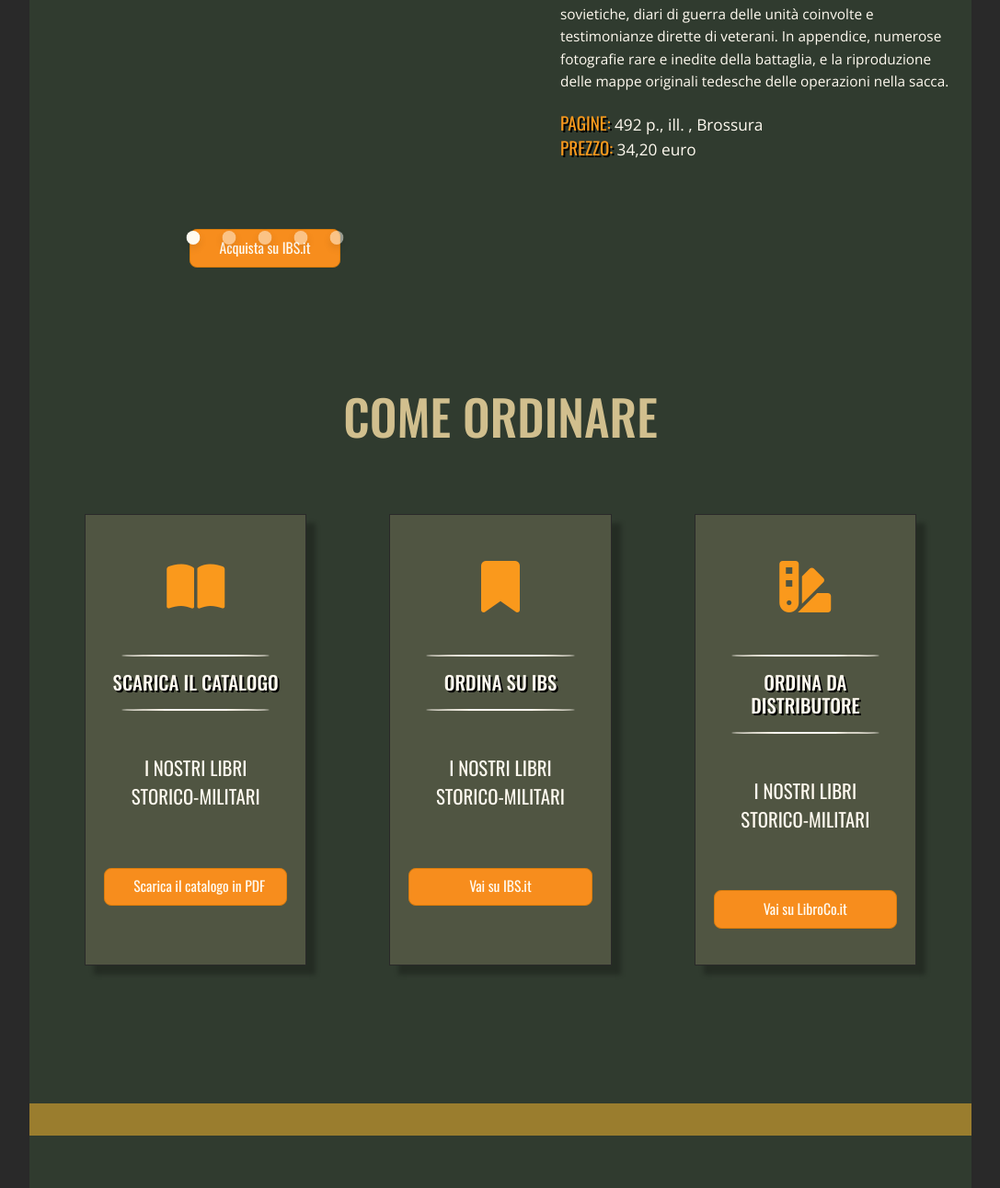
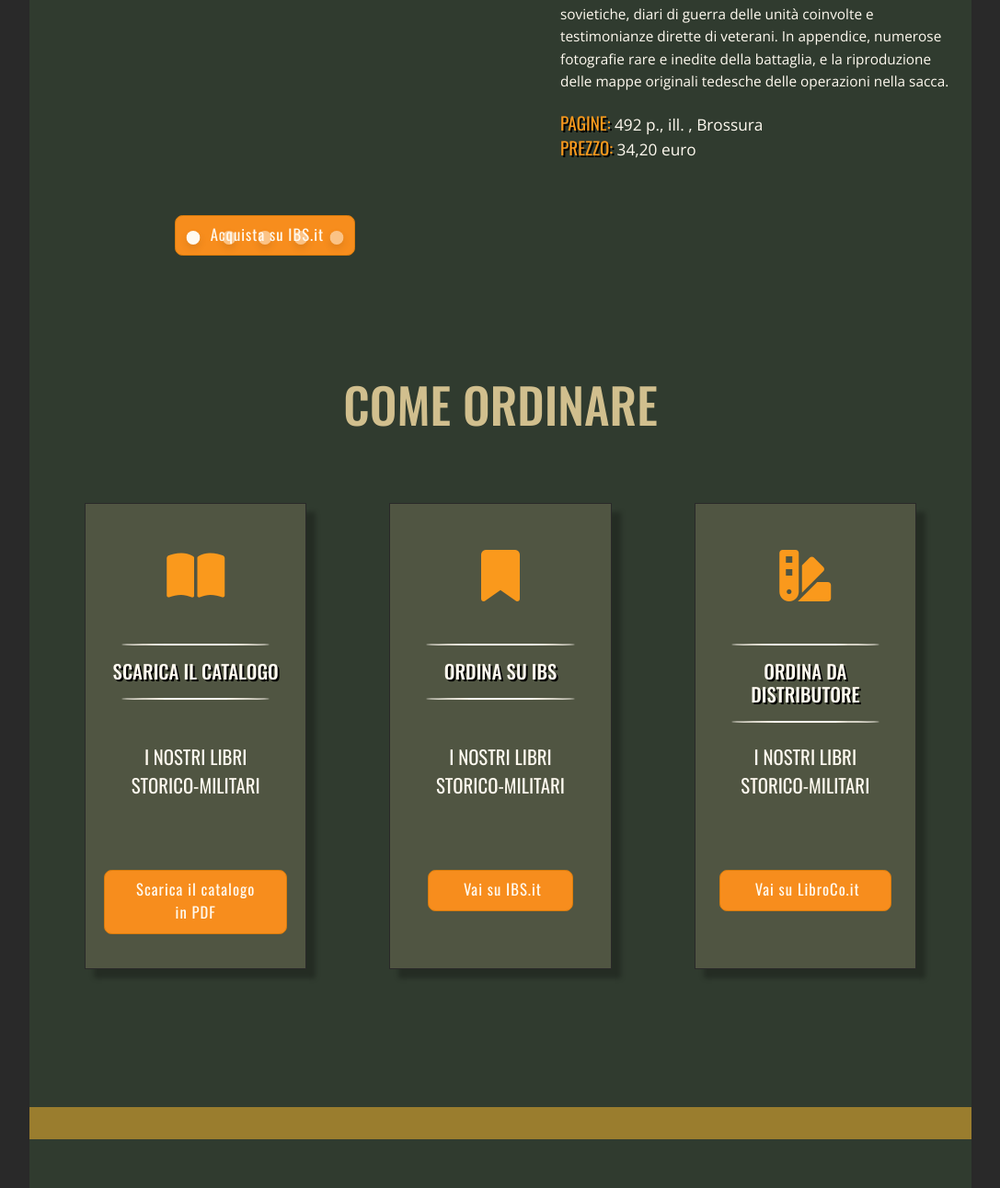
Before and after one commit to romina-trazzi/Italia-Storica, a PHP site: page / in a window 1280 px wide. Shown: the part 1414-2706 px from the top of the page at 92% size, without its empty margins (96-1183 px from the left). Run offline with PHP 8.4, Linux system fonts and the light colour scheme; style sheets or scripts are compiled from the project's sources; some libraries are stand-ins or nearby versions.

Commit message:
Commit bozza media query order pt 3 (fino a 1200px)

```diff
--- a/public/css/style.css
+++ b/public/css/style.css
@@ -104,7 +104,7 @@
     width: 10.5rem !important;
   }
 }
-@media (min-width: 1334px) and (max-width: 1550px) {
+@media (min-width: 1000px) and (max-width: 1571px) {
   .card-body i {
     font-size: 3.5rem !important;
   }
@@ -117,21 +117,19 @@
     font-size: 1.3rem !important;
   }
 }
-@media (min-width: 1200px) and (max-width: 1333px) {
+@media (min-width: 1000px) and (max-width: 1571px) {
   .card {
-    height: 491px !important;
+    height: 507px !important;
   }
-
-  .card-body i {
-    font-size: 3.5rem !important;
+}
+@media (min-width: 1000px) and (max-width: 1333px) {
+  div.col-xl-4:nth-child(3) p {
+    padding-top: 5px !important;
   }
-
-  .card-text {
-    font-size: 1.3rem !important;
-  }
-
-  .card-title {
-    font-size: 1.3rem !important;
+}
+@media (min-width: 1200px) and (max-width: 1210px) {
+  div.col-xl-4:nth-child(1) p {
+    padding-top: 5px !important;
   }
 }
 /*=====  End of Section Mediaquery comment block  ======*/
@@ -185,7 +183,6 @@ label {
 =            Section BUTTON         =
 ========================================*/
 .button {
-  width: 100%;
   display: inline-block;
   outline: none;
   cursor: pointer;
@@ -193,6 +190,8 @@ label {
   text-decoration: none;
   padding: 0.5em 2em 0.55em;
   border-radius: 0.5em;
+  letter-spacing: 1px;
+  white-space: pre-wrap;
   transition: color 0.15s ease-in-out, background-color 0.15s ease-in-out, border-color 0.15s ease-in-out, box-shadow 0.15s ease-in-out;
 }
 
@@ -296,15 +295,24 @@ a:hover {
 /*=============================================
         =            MEDIAQUERY       =
 =============================================*/
-@media (min-width: 1335px) and (max-width: 1550px) {
+@media (min-width: 1611px) and (max-width: 1630px) {
   .button {
     font-size: 1.22vw !important;
   }
 }
-@media (min-width: 1200px) and (max-width: 1334px) {
+@media (min-width: 1401px) and (max-width: 1610px) {
+  .button {
+    font-size: 1.2vw !important;
+  }
+}
+@media (min-width: 1333px) and (max-width: 1400px) {
   .button {
     font-size: 1.22vw !important;
-    margin-top: 15px !important;
+  }
+}
+@media (min-width: 1000px) and (max-width: 1332px) {
+  .button {
+    font-size: 1.3vw !important;
   }
 }
 .glide {
--- a/src/Partials/Main Style/_common.scss
+++ b/src/Partials/Main Style/_common.scss
@@ -294,7 +294,7 @@ $color-map: (
 
 // Card
 
-@media (min-width: 1334px) and (max-width: 1550px) {
+@media (min-width: 1000px) and (max-width: 1571px) {
 
     .card-body {
         i {
@@ -311,26 +311,36 @@ $color-map: (
     }
 }
 
-@media (min-width: 1200px) and (max-width: 1333px) {
+
+@media (min-width: 1000px) and (max-width: 1571px) {
 
     .card {
-        height: 491px !important;
+        height: 507px !important;
+    }
+}
+
+@media (min-width: 1000px) and (max-width: 1333px) {
+
+    div.col-xl-4:nth-child(3) p {
+        padding-top: 5px !important;
     }
 
-    .card-body {
-        i {
-            font-size: 3.5rem !important;
-        }
+}
+
+@media (min-width: 1200px) and (max-width: 1210px) {
+
+    div.col-xl-4:nth-child(1) p {
+        padding-top: 5px !important;
     }
 
-    .card-text {
-        font-size: 1.3rem !important;
-    }
+}
 
-    .card-title {
-        font-size: 1.3rem !important;
-    }
-}
+
+
+
+
+
+
 
 
 
--- a/src/Partials/Main Style/_elements.scss
+++ b/src/Partials/Main Style/_elements.scss
@@ -84,7 +84,7 @@ label {
 ========================================*/
 
 .button {
-    width: 100%;
+    // width: 100%;
     display: inline-block;
 	outline: none;
 	cursor: pointer;
@@ -94,6 +94,8 @@ label {
 	-webkit-border-radius: 0.5em;
 	-moz-border-radius: 0.5em;
 	border-radius: 0.5em;
+    letter-spacing: 1px;
+    white-space: pre-wrap;
     transition: color 0.15s ease-in-out, background-color 0.15s ease-in-out, border-color 0.15s ease-in-out, box-shadow 0.15s ease-in-out;
 }
 
@@ -238,19 +240,35 @@ a:hover {
 
 
 // Button
+@media (min-width: 1611px) and (max-width: 1630px) {
 
-@media (min-width: 1335px) and (max-width: 1550px) {
+    .button {
+        font-size: 1.22vw !important;
+
+    }
+}
+
+@media (min-width: 1401px) and (max-width: 1610px) {
+
+    .button {
+        font-size: 1.2vw !important;
+
+    }
+}
+
+
+
+@media (min-width: 1333px) and (max-width: 1400px) {
 
     .button {
         font-size: 1.22vw !important;
     }
 }
 
-@media (min-width: 1200px) and (max-width: 1334px) {
+@media (min-width: 1000px) and (max-width: 1332px) {
 
     .button {
-        font-size: 1.22vw !important;
-        margin-top: 15px !important;
+        font-size: 1.3vw !important;
 
     }
 }
```
